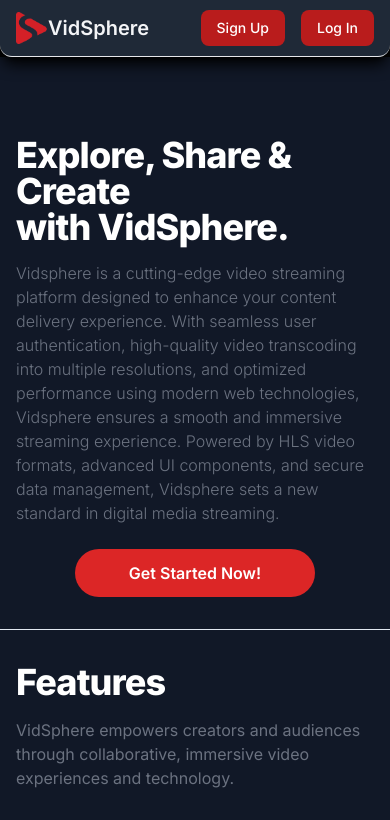
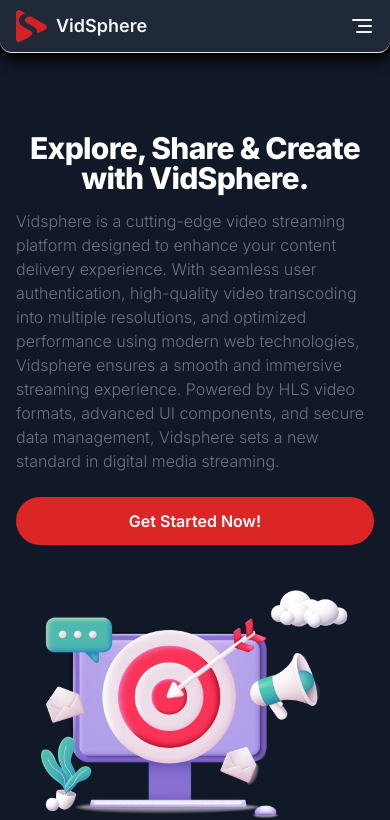
Before and after one commit to GARY121github/vidsphere, a Next.js app: page / in a window 390 px wide. Shown: the top 820 px of the page. Built offline with nearby package versions, Linux system fonts and the light colour scheme.

Commit message:
Improved the styling of landing page

```diff
--- a/src/app/page.tsx
+++ b/src/app/page.tsx
@@ -78,14 +78,15 @@
   return (
     <div>
       <Header />
+
       <section className="bg-gray-900">
-        <div className="grid max-w-screen-xl px-4 pt-20 pb-8 mx-auto lg:gap-8 xl:gap-0 lg:py-16 lg:grid-cols-12 lg:pt-28">
+        <div className="grid max-w-screen-xl items-center px-4 pt-20 pb-8 mx-auto lg:gap-8 xl:gap-0 lg:py-16 lg:grid-cols-12 lg:pt-28">
+          {/* Text Section */}
           <div className="mr-auto place-self-center lg:col-span-7">
-            <h1 className="max-w-2xl mb-4 text-4xl font-extrabold leading-none tracking-tight md:text-5xl xl:text-6xl dark:text-white">
-              Explore, Share &amp; Create <br />
-              with VidSphere.
+            <h1 className="max-w-2xl mb-4 text-3xl  text-center md:text-start font-extrabold leading-none tracking-tight md:text-4xl xl:text-5xl text-white">
+              Explore, Share &amp; Create with VidSphere.
             </h1>
-            <p className="max-w-2xl mb-6 font-light text-gray-500 lg:mb-8 md:text-lg lg:text-xl dark:text-gray-400">
+            <p className="max-w-2xl mb-6 font-light text-gray-500 lg:mb-8 md:text-base lg:text-lg dark:text-gray-400">
               Vidsphere is a cutting-edge video streaming platform designed to
               enhance your content delivery experience. With seamless user
               authentication, high-quality video transcoding into multiple
@@ -98,18 +99,20 @@
             <div className="space-y-4 sm:flex sm:space-y-0 sm:space-x-4">
               <Link
                 href="/sign-in"
-                className="cursor-pointer py-3 px-8 w-60 bg-red-600 text-white text-base font-semibold transition-all duration-500 block text-center rounded-full hover:bg-red-700 mx-auto lg:mx-0"
+                className="cursor-pointer py-3 px-8 w-full sm:w-auto bg-red-600 text-white text-base font-semibold transition-all duration-500 block text-center rounded-full hover:bg-red-700 mx-auto lg:mx-0"
               >
                 Get Started Now!
               </Link>
             </div>
           </div>
 
-          <div className="hidden lg:mt-0 lg:col-span-5 lg:flex">
+          {/* Image Section */}
+          <div className="mt-10 lg:mt-0 lg:col-span-5 flex justify-evenly lg:justify-end">
             <Image
               src="/images/hero.png"
               width={600}
-              height={100}
+              height={400}
+              className="w-full h-auto max-w-xs sm:max-w-md md:max-w-lg lg:max-w-full"
               alt="hero image"
             />
           </div>
@@ -178,7 +181,7 @@
                       className="rounded-2xl object-cover mx-auto"
                     />
                     <p className="m-2 text-center">{teamMember.name}</p>
-                    <div className="flex justify-between w-4/5">
+                    <div className="flex justify-around md:justify-between w-2/5 md:w-4/5">
                       <Link href={teamMember.github}>
                         <Github />
                       </Link>
--- a/src/components/header/header.tsx
+++ b/src/components/header/header.tsx
@@ -1,34 +1,67 @@
+"use client";
 import Link from "next/link";
 import Image from "next/image";
+import { useState } from "react";
+import { AlignRight, X } from "lucide-react";
 
 const Header = () => {
+  const [isMobileMenuOpen, setIsMobileMenuOpen] = useState(false);
+
+  const toggleMobileMenu = () => {
+    setIsMobileMenuOpen(!isMobileMenuOpen);
+  };
+
   return (
-    <header className="sticky top-0 w-full">
+    <header className="sticky top-0 w-full z-50">
       <nav className="bg-gray-800 border-gray-200 border-b-[1px] rounded-b-xl shadow-lg shadow-black py-2.5">
         <div className="flex flex-wrap items-center justify-between max-w-screen-xl px-4 mx-auto">
           <Link href="/" className="flex items-center">
             <Image
               src="/images/logo.png"
-              width={48} // Specify the width in pixels
-              height={48} // Specify the height in pixels
-              className="w-8 h-8 md:w-12 md:h-12"
+              width={48}
+              height={48}
+              className="w-8 h-8 sm:w-10 sm:h-10 md:w-12 md:h-12"
               alt="VidSphere Logo"
             />
-            <span className="self-center text-xl font-semibold whitespace-nowrap text-gray-100">
+            <span className="self-center text-lg sm:text-xl font-semibold text-gray-100 ml-2">
               VidSphere
             </span>
           </Link>
-          <div className="flex items-center lg:order-2">
-            <div className="flex gap-4">
+
+          {/* Mobile menu button */}
+          <div className="lg:hidden flex items-center">
+            <button
+              onClick={toggleMobileMenu}
+              className="text-gray-100 hover:text-white focus:outline-none focus:ring-2 focus:ring-gray-200"
+              aria-controls="mobile-menu"
+              aria-expanded={isMobileMenuOpen}
+            >
+              <div
+                className={`transition-transform duration-300 ${isMobileMenuOpen ? "rotate-180" : "rotate-0"}`}
+              >
+                {isMobileMenuOpen ? <X /> : <AlignRight />}
+              </div>
+            </button>
+          </div>
+
+          {/* Menu items */}
+          <div
+            className={`lg:flex lg:items-center lg:order-2 ${
+              isMobileMenuOpen
+                ? "absolute top-14 right-0 bg-slate-500 p-2 rounded-md"
+                : "hidden"
+            }`}
+          >
+            <div className="flex flex-col lg:flex-row gap-4">
               <Link
                 href="/sign-up"
-                className="text-white bg-red-700 hover:bg-red-800 font-medium rounded-lg text-sm px-4 lg:px-5 py-2 lg:py-2.5 sm:mr-2 lg:mr-0 dark:bg-red-600 dark:hover:bg-red-700 focus:outline-none dark:focus:ring-red-800"
+                className="text-white bg-red-700 hover:bg-red-800 font-medium rounded-lg text-sm px-4 py-2 lg:px-5 lg:py-2.5 dark:bg-red-600 dark:hover:bg-red-700 focus:outline-none dark:focus:ring-red-800"
               >
                 Sign Up
               </Link>
               <Link
                 href="/sign-in"
-                className="text-white bg-red-700 hover:bg-red-800 font-medium rounded-lg text-sm px-4 lg:px-5 py-2 lg:py-2.5 sm:mr-2 lg:mr-0 dark:bg-red-600 dark:hover:bg-red-700 focus:outline-none dark:focus:ring-red-800"
+                className="text-white bg-red-700 hover:bg-red-800 font-medium rounded-lg text-sm px-4 py-2 lg:px-5 lg:py-2.5 dark:bg-red-600 dark:hover:bg-red-700 focus:outline-none dark:focus:ring-red-800"
               >
                 Log In
               </Link>
```
